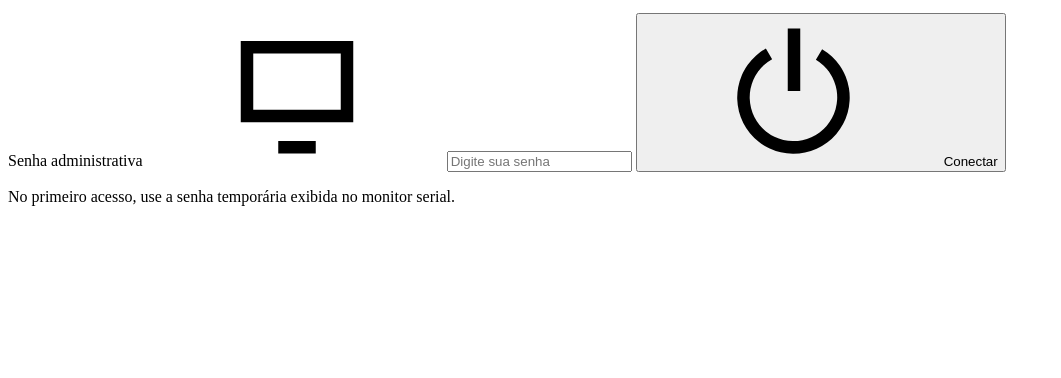
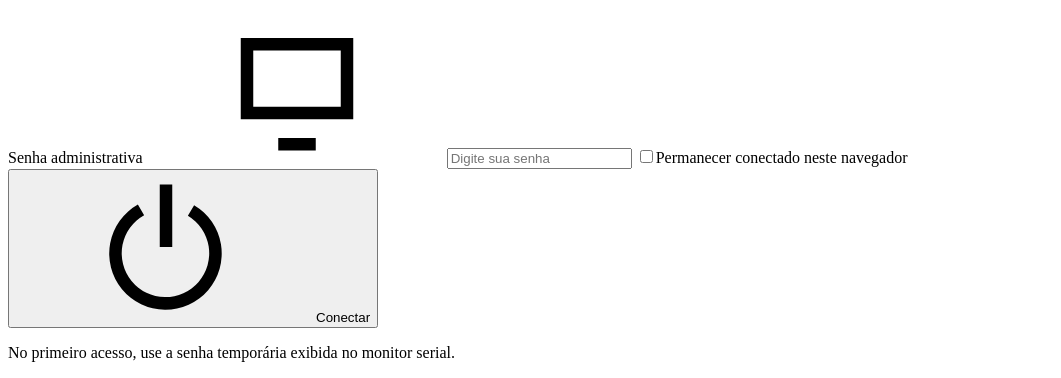
Before and after one commit to caduHD4/esp32-remote-boot, a plain HTML site: page firmware/web/index.html in a window 1280 px wide. Shown: the part 438-816 px from the top of the page, without its empty margins (0-1061 px from the left). Drawn offline with Linux system fonts and the light colour scheme.

Commit message:
feat: add persistent dashboard login option

```diff
--- a/firmware/web/index.html
+++ b/firmware/web/index.html
@@ -40,6 +40,7 @@
       <span>Senha administrativa</span>
       <span class="input-wrap"><svg><use href="#icon-system"/></svg><input id="token" type="password" autocomplete="current-password" placeholder="Digite sua senha"></span>
     </label>
+    <label class="login-remember"><input id="rememberLogin" type="checkbox"><span>Permanecer conectado neste navegador</span></label>
     <button id="connect" class="button primary wide" type="button"><svg><use href="#icon-power"/></svg><span>Conectar</span></button>
     <p class="login-help">No primeiro acesso, use a senha temporária exibida no monitor serial.</p>
     <p id="loginError" class="inline-alert" role="alert" hidden></p>
```
